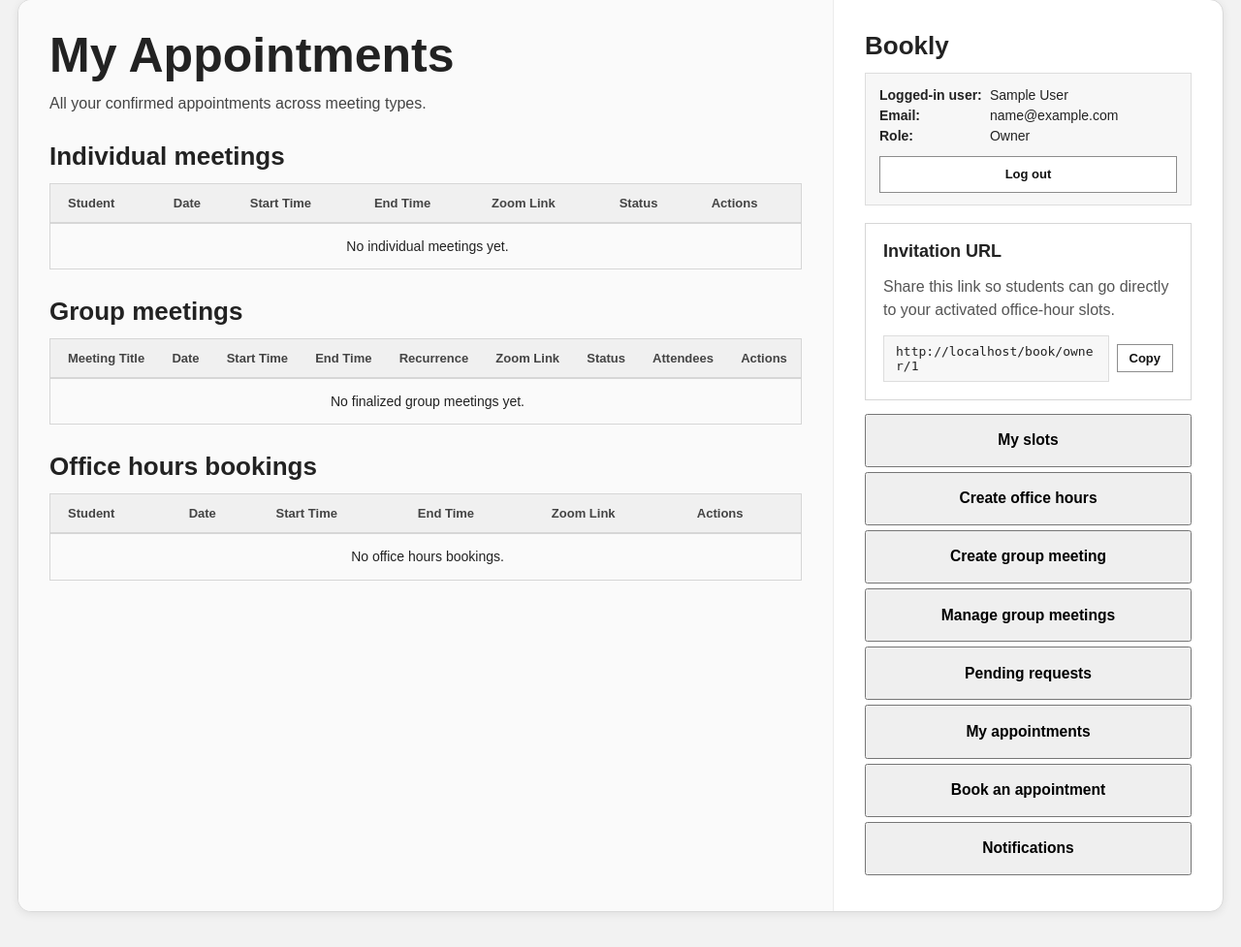
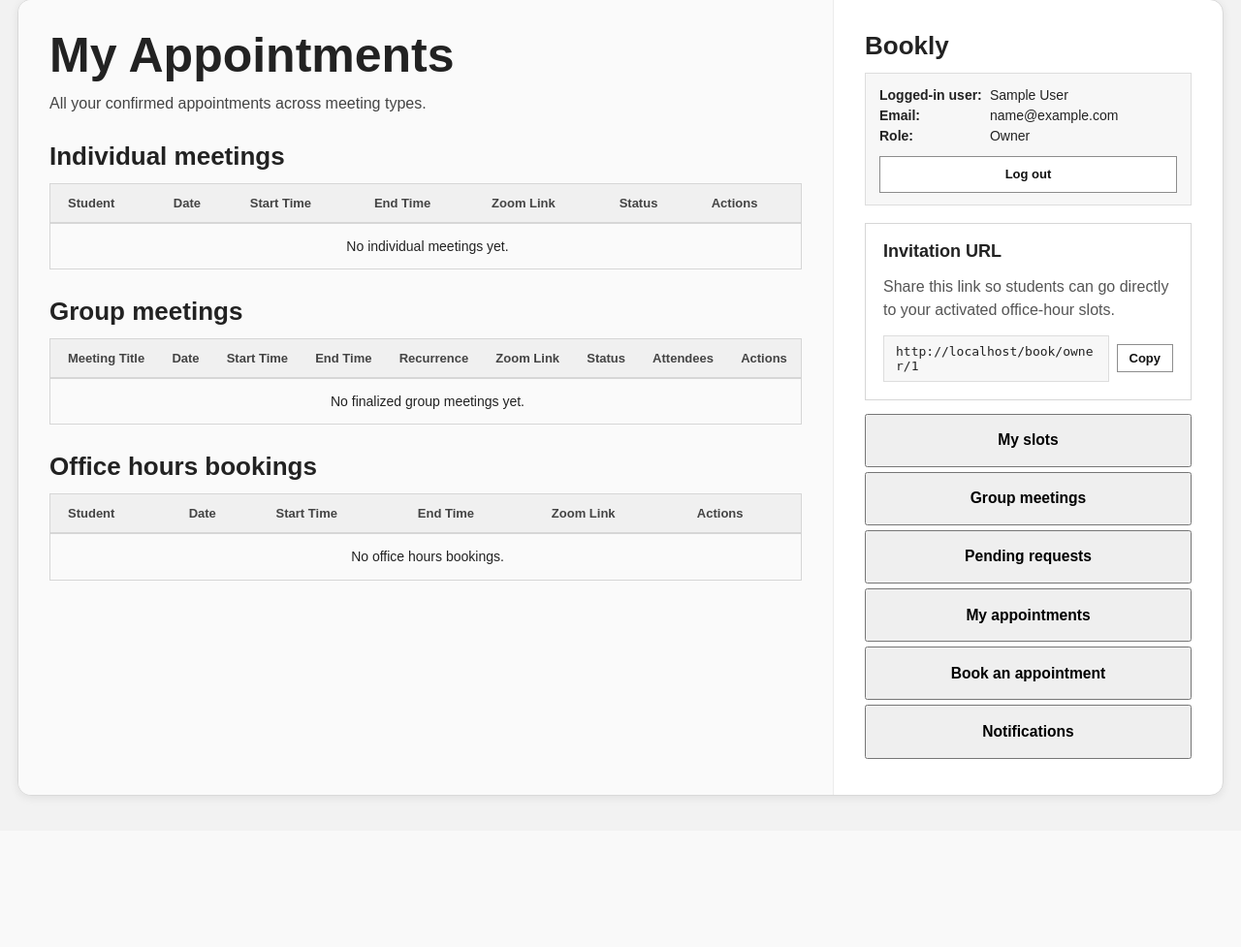
Before and after one commit to Morava83/Bookly-WebApp, a Flask app: page /home in a window 1280 px wide. Shown: the part 37-1014 px from the top of the page at 97% size. After the commit the page ends 863 px from the top, so only its background shows below. Run offline with Flask 3, Linux system fonts and the light colour scheme; the visitor is signed in with stand-in values (Sample User, id 1); data comes from the database, SQL or seed files in the repository; data that the repository does not hold is empty; some libraries are stand-ins or nearby versions.

Commit message:
Button Cleanup

```diff
--- a/templates/OwnerHomePage.html
+++ b/templates/OwnerHomePage.html
@@ -27,7 +27,10 @@
                     </p>
 
                     <div style="margin-bottom:14px; display:flex; gap:8px; flex-wrap:wrap;">
-                        <button class="table-action primary" onclick="activateAllSlots()">Activate all</button>
+                        <button class="table-action primary" onclick="ownerSwitchTab('createOHView')">
+                            + Create office hours
+                        </button>
+                        <button class="table-action" onclick="activateAllSlots()">Activate all</button>
                         <button class="table-action" onclick="deactivateAllSlots()">Deactivate all</button>
                     </div>
 
@@ -101,6 +104,12 @@
                             <button type="button" class="book-button" id="ohCreateBtn" onclick="createOfficeHours()">
                                 Create office hours
                             </button>
+
+                            <button type="button" class="book-button" onclick="ownerSwitchTab('mySlotsView')"
+                                style="margin-top:8px; background:#fff; color:#111; border:1px solid #8d8d8d;">
+                                ← Back to my slots
+                            </button>
+
                             <div class="booking-note" id="ohSuccessNote"></div>
                             <div class="error-note" id="ohErrorNote"></div>
                         </div>
@@ -172,6 +181,10 @@
                             <button type="button" class="book-button" onclick="createGroupMeeting()">
                                 Create &amp; send invitations
                             </button>
+                            <button type="button" class="book-button" onclick="ownerSwitchTab('manageGMView')"
+                                style="margin-top:8px; background:#fff; color:#111; border:1px solid #8d8d8d;">
+                                ← Back to group meetings
+                            </button>
                             <div class="booking-note" id="gmSuccessNote"></div>
                             <div class="error-note" id="gmErrorNote"></div>
                         </div>
@@ -179,10 +192,16 @@
                 </div>
 
                 <div class="owner-tab-view" id="manageGMView" style="display:none;">
-                    <h1>Manage Group Meetings</h1>
+                    <h1>Group Meetings</h1>
                     <p class="intro">
-                        View responses and finalize the best time for each group meeting.
+                        View, create, and finalize your group meetings.
                     </p>
+
+                    <div style="margin-bottom:14px; display:flex; gap:8px; flex-wrap:wrap;">
+                        <button class="table-action primary" onclick="ownerSwitchTab('createGMView')">
+                            + Create group meeting
+                        </button>
+                    </div>
 
                     <div class="meeting-tables">
                         <div class="appt-table-wrap">
@@ -204,6 +223,7 @@
                             </table>
                         </div>
                     </div>
+
                     <div class="booking-note" id="mgmSuccessNote"></div>
                     <div class="error-note" id="mgmErrorNote"></div>
                 </div>
@@ -372,21 +392,19 @@
                     <button onclick="ownerSwitchTab('mySlotsView')">
                         <h3>My slots</h3>
                     </button>
-                    <button onclick="ownerSwitchTab('createOHView')">
-                        <h3>Create office hours</h3>
+
+                    <button onclick="ownerSwitchTab('manageGMView')">
+                        <h3>Group meetings</h3>
                     </button>
-                    <button onclick="ownerSwitchTab('createGMView')">
-                        <h3>Create group meeting</h3>
-                    </button>
-                    <button onclick="ownerSwitchTab('manageGMView')">
-                        <h3>Manage group meetings</h3>
-                    </button>
+
                     <button onclick="ownerSwitchTab('pendingView')">
                         <h3>Pending requests</h3>
                     </button>
+
                     <button onclick="ownerSwitchTab('ownerApptsView')">
                         <h3>My appointments</h3>
                     </button>
+
                     <button type="button" onclick="window.location.href='/book'">
                         <h3>Book an appointment</h3>
                     </button>
```
